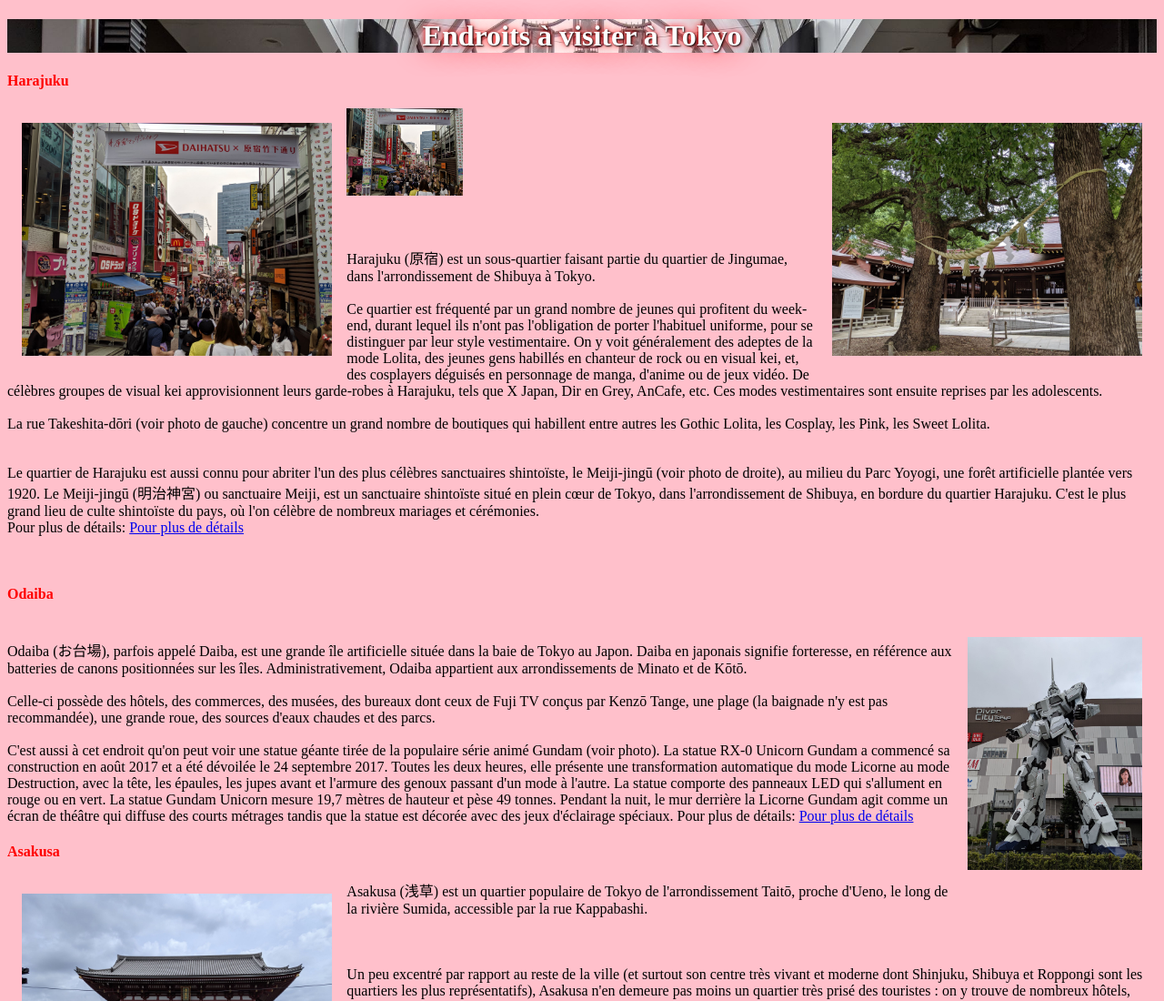
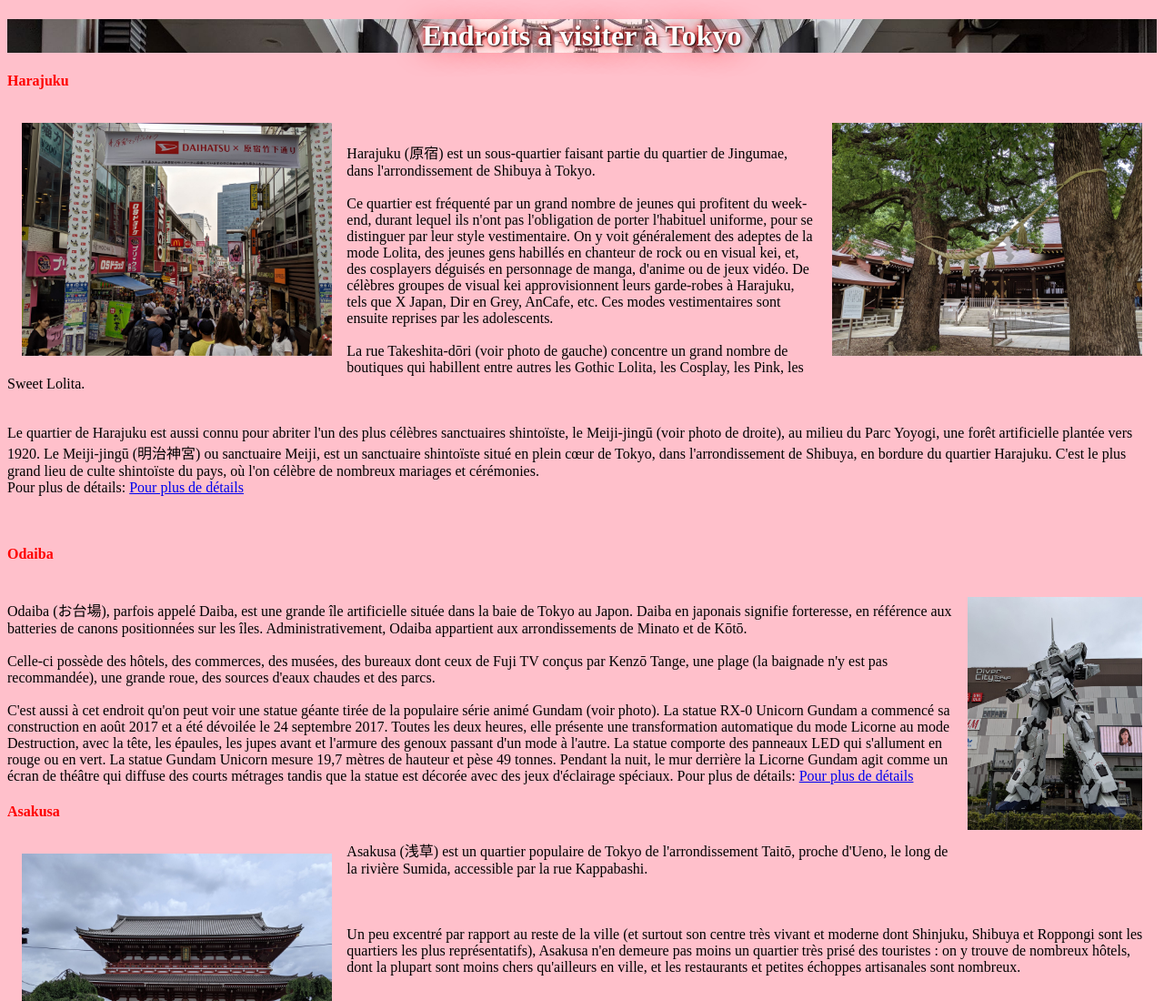
Before and after one commit to AGold-man/Labo-2, a plain HTML site: page tokyo.html in a window 1280 px wide. Shown: the top 1100 px of the page at 91% size. Drawn offline with Linux system fonts and the light colour scheme.

Commit message:
Mise a jour

```diff
--- a/tokyo.html
+++ b/tokyo.html
@@ -21,9 +21,9 @@
 
     <h1 style="text-align: center; color:white; text-shadow: 1px 1px 2px black, 0 0 1em red, 0 0 0.2em red;">Endroits à visiter à Tokyo</h1>
     <h4 style="color:red;"> Harajuku</h4>
-    <img src="images/harajuku.jpg" alt=""style="height: 256px; float:left; padding: 16px;">
+    <!--<img src="images/harajuku.jpg" alt=""style="height: 256px; float:left; padding: 16px;">-->
     <a href="https://fr.wikipedia.org/wiki/Meiji-jing%C5%AB" target="_blank">
-        <img src="images/harajuku.jpg" alt="Logo" style ="max-width: 128px;">
+        <img src="images/harajuku.jpg" alt="Logo" style ="height: 256px; float:left; padding: 16px;">
     </a>
     <img src="images/meiji-jingu.jpg" alt=""style="height: 256px; float:right; padding: 16px;">
 
```
